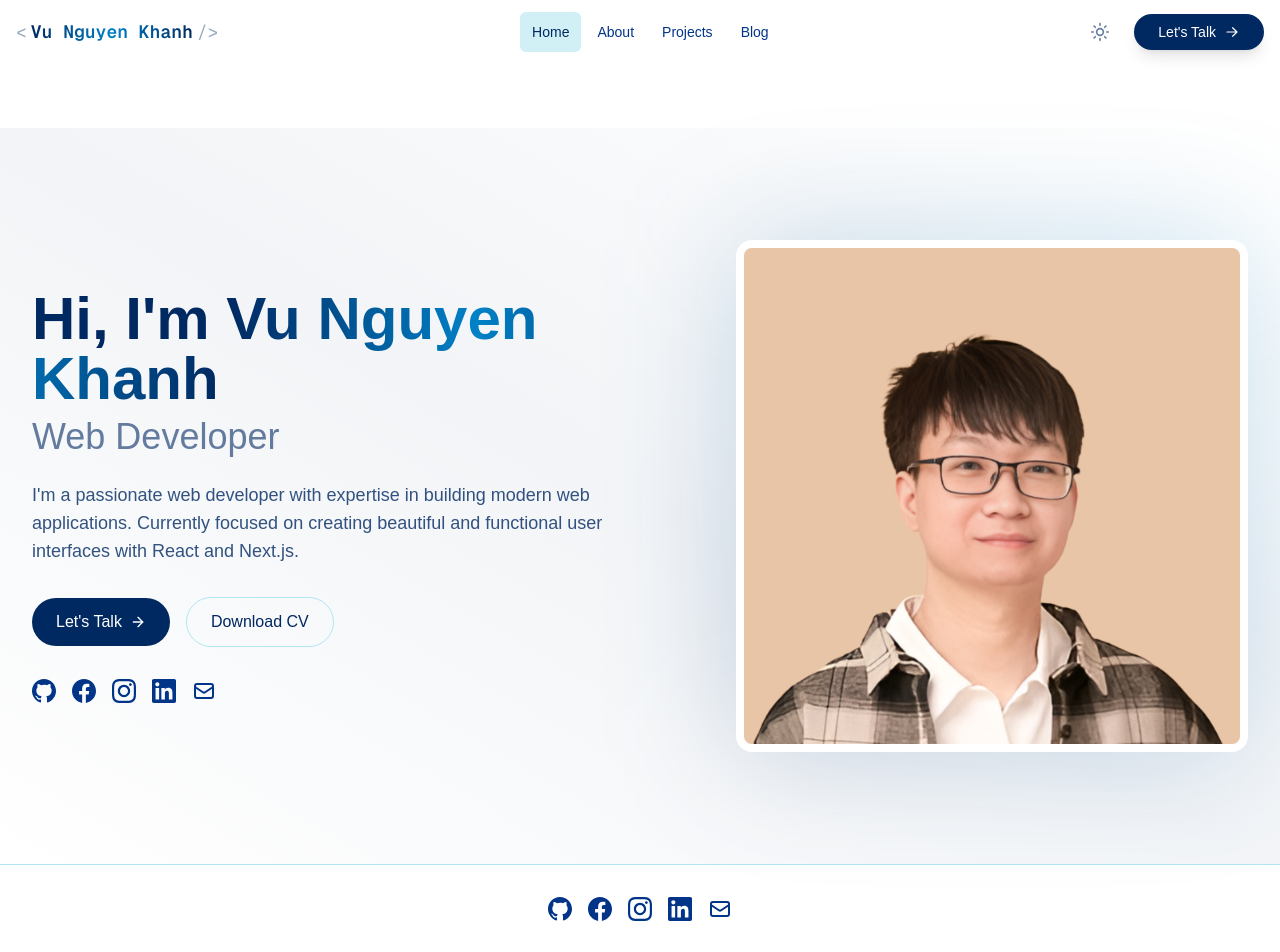
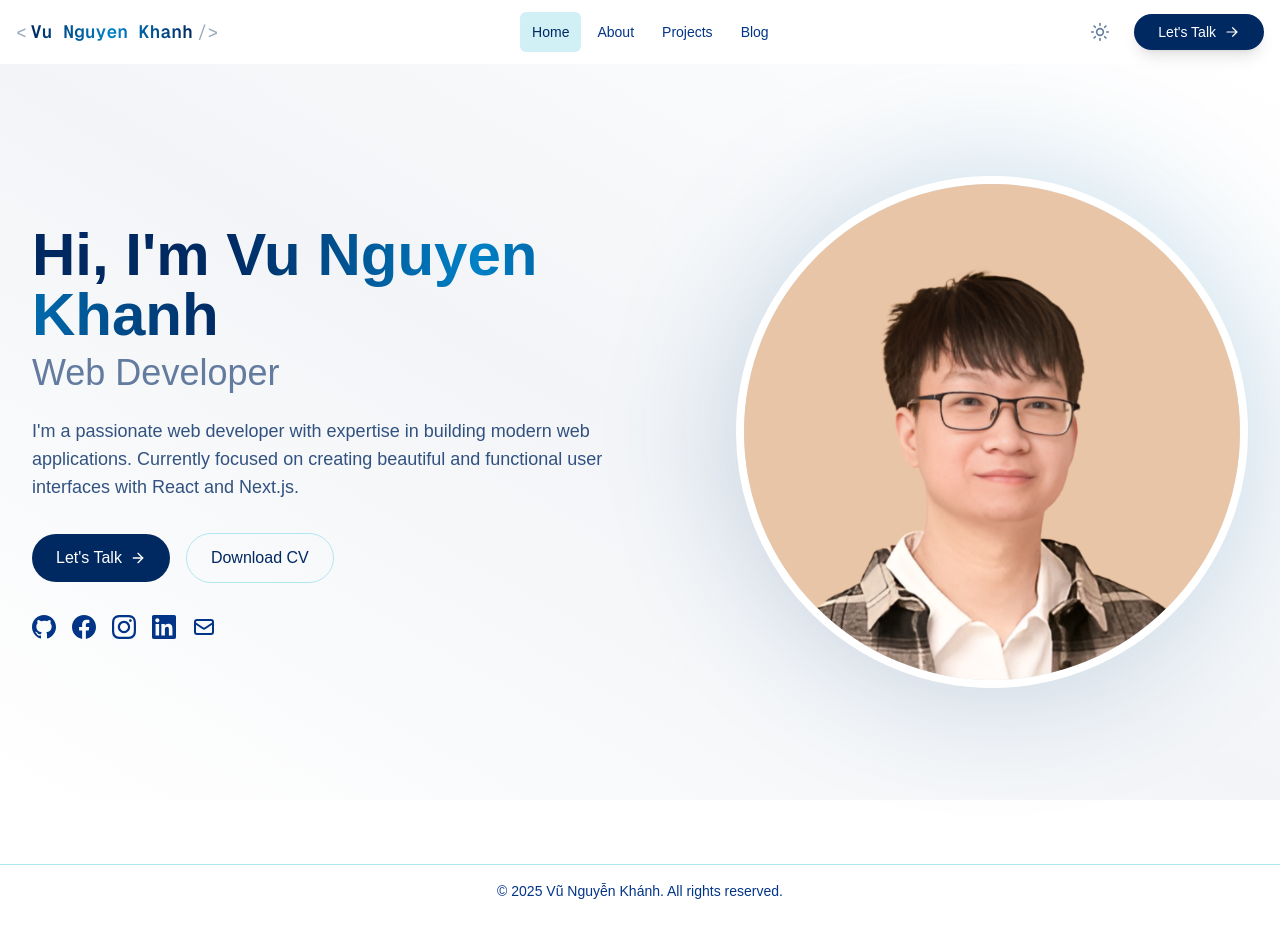
Before and after one commit to vunguyenkhanh/portfolio-website, a Next.js app: page / in a window 1280 px wide. Shown: the top 952 px of the page. After the commit the page ends 917 px from the top, so only its background shows below. Built offline with nearby package versions, Linux system fonts and the light colour scheme.

Commit message:
chore: Remove Firebase dependencies and configuration

```diff
--- a/app/blog/page.tsx
+++ b/app/blog/page.tsx
@@ -23,7 +23,7 @@ export default async function BlogPage() {
   );
 
   return (
-    <main className="flex min-h-screen flex-col pt-16">
+    <main className="flex min-h-screen flex-col">
       {/* Background Pattern */}
       <div className="absolute inset-0 -z-10">
         <div className="absolute inset-0 bg-grid-white/[0.02] bg-grid-pattern" />
--- a/app/contact/page.tsx
+++ b/app/contact/page.tsx
@@ -9,7 +9,7 @@ export const metadata: Metadata = {
 
 export default function ContactPage() {
   return (
-    <main className="flex min-h-screen flex-col pt-16">
+    <main className="flex min-h-screen flex-col">
       {/* Background Pattern */}
       <div className="absolute inset-0 -z-10">
         <div className="absolute inset-0 bg-grid-white/[0.02] bg-grid-pattern" />
--- a/app/page.tsx
+++ b/app/page.tsx
@@ -2,7 +2,7 @@ import { HeroSection } from '@/components/sections/hero';
 
 export default function Home() {
   return (
-    <main className="flex min-h-screen flex-col pt-16">
+    <main className="flex min-h-screen flex-col">
       <HeroSection />
     </main>
   );
--- a/app/projects/page.tsx
+++ b/app/projects/page.tsx
@@ -9,7 +9,7 @@ export const metadata: Metadata = {
 
 export default function ProjectsPage() {
   return (
-    <main className="flex min-h-screen flex-col pt-16">
+    <main className="flex min-h-screen flex-col">
       {/* Background Pattern */}
       <div className="absolute inset-0 -z-10">
         <div className="absolute inset-0 bg-grid-white/[0.02] bg-grid-pattern" />
--- a/components/layout/footer.tsx
+++ b/components/layout/footer.tsx
@@ -5,10 +5,7 @@ export function Footer() {
   return (
     <footer className="bg-background border-t">
       <Container>
-        <div className="py-8">
-          <div className="flex justify-center mb-8">
-            <SocialLinks />
-          </div>
+        <div className="py-4">
           <p className="text-sm text-center text-muted-foreground">
             © {new Date().getFullYear()} Vũ Nguyễn Khánh. All rights reserved.
           </p>
--- a/components/sections/about/bio.tsx
+++ b/components/sections/about/bio.tsx
@@ -42,6 +42,7 @@ export function BioSection() {
               fill
               className="object-cover rounded-2xl border-8 border-background"
               priority
+              sizes="(min-width: 1024px) 384px, 256px"
             />
           </motion.div>
         </motion.div>
--- a/components/sections/hero.tsx
+++ b/components/sections/hero.tsx
@@ -89,7 +89,7 @@ export function HeroSection() {
           className="relative mx-auto w-full max-w-lg lg:mx-0 lg:ml-auto"
         >
           <motion.div
-            className="absolute inset-0 rounded-2xl bg-gradient-to-tr from-primary/20 to-accent/20 blur-3xl"
+            className="absolute inset-0 rounded-full bg-gradient-to-tr from-primary/20 to-accent/20 blur-3xl"
             whileHover={{ scale: 1.1 }}
           />
           <motion.div
@@ -101,8 +101,9 @@ export function HeroSection() {
               src="/avatar.png"
               alt="Vu Nguyen Khanh - Web Developer"
               fill
-              className="object-cover rounded-2xl border-8 border-background"
+              className="object-cover rounded-full border-8 border-background"
               priority
+              sizes="(min-width: 1024px) 512px, (min-width: 768px) 384px, 256px"
             />
           </motion.div>
         </motion.div>
--- a/components/sections/projects/project-card.tsx
+++ b/components/sections/projects/project-card.tsx
@@ -40,6 +40,7 @@ export function ProjectCard({
           alt={title}
           fill
           className="object-cover transition-transform duration-300 group-hover:scale-110"
+          sizes="(min-width: 1024px) 33vw, (min-width: 768px) 50vw, 100vw"
         />
         <div className="absolute inset-0 bg-gradient-to-t from-background/80 to-transparent" />
       </div>
--- a/package.json
+++ b/package.json
@@ -16,7 +16,6 @@
     "@types/lodash": "^4.17.15",
     "class-variance-authority": "^0.7.1",
     "clsx": "^2.1.1",
-    "firebase": "^11.3.0",
     "framer-motion": "^12.4.2",
     "lodash": "^4.17.21",
     "lucide-react": "^0.475.0",
```
Also changed, not shown: lib/firebase/config.ts (deleted, +0 -22 lines), 2 other files (tests, documents, lock files or other folders).
